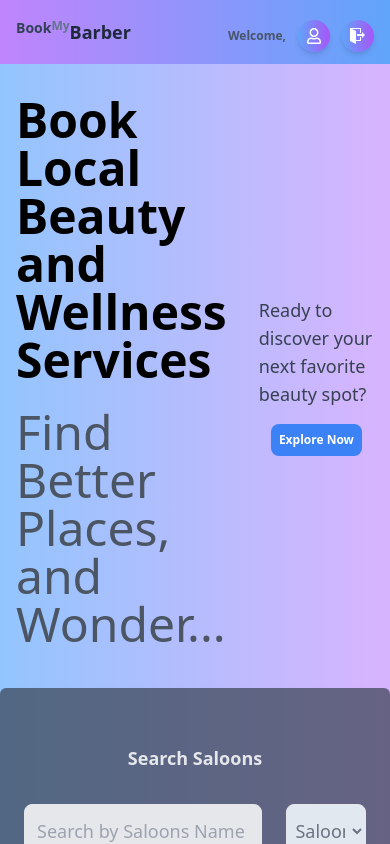
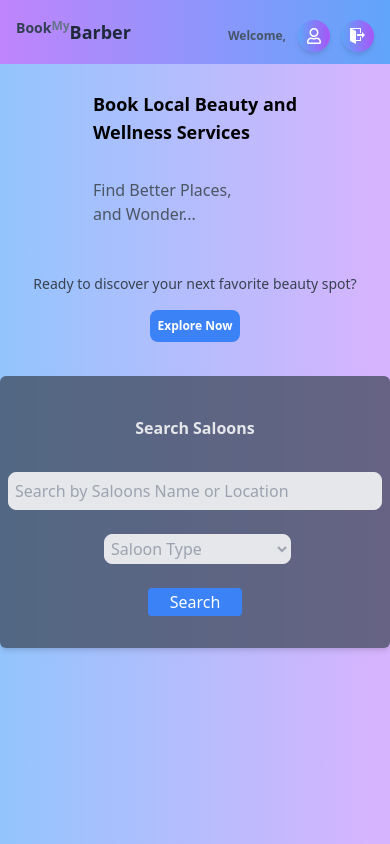
Before and after one commit to prasanth2817/MyBarber-App-Frontend, a React (Vite) app: page /home in a window 390 px wide. Shown: the top 844 px of the page. Built offline with nearby package versions, Linux system fonts and the light colour scheme; no server answers; sample sign-in values are in the browser's storage.

Commit message:
added mobile responsiveness

```diff
--- a/src/Components/Home.jsx
+++ b/src/Components/Home.jsx
@@ -7,7 +7,7 @@ import HomeText from "./HomeText";
 function Home() {
   return (
     <>
-      <section className="bg-gradient-to-r from-blue-300 to-purple-300">
+      <section className="flex flex-col gap-6 bg-gradient-to-r from-blue-300 to-purple-300">
         <HomeText />
         <StoreSearch />
       </section>
--- a/src/Components/HomeText.jsx
+++ b/src/Components/HomeText.jsx
@@ -4,14 +4,14 @@ import { useNavigate } from 'react-router-dom';
 function HomeText() {
     const navigate = useNavigate();
   return (
-    <article className="container mx-auto flex items-center justify-center gap-8 p-4">
-      <div className="flex flex-col text-5xl my-2">
-        <h6 className="font-bold text-black text-justify my-2">
+    <article className="container mx-auto h-72 flex flex-col lg:flex-row items-center justify-center gap-8 p-4">
+      <div className="flex flex-col gap-4 text-base lg:text-5xl my-2">
+        <h6 className="font-bold text-lg lg:text-4xl text-black text-justify my-2">
           Book Local Beauty and
           <br />
           Wellness Services
         </h6>
-        <h1 className="my-4 text-justify text-gray-600">
+        <h1 className="my-2 lg:my-4 text-justify text-gray-600">
           Find Better Places,
           <br />
           and Wonder...
@@ -19,7 +19,7 @@ function HomeText() {
       </div>
       {/* Call to Action Button */}
       <div className="flex flex-col items-center">
-        <p className="text-lg text-gray-700 mb-4">
+        <p className="text-sm lg:text-lg text-gray-700 mb-4">
           Ready to discover your next favorite beauty spot?
         </p>
         <button
--- a/src/Components/SearchStore.jsx
+++ b/src/Components/SearchStore.jsx
@@ -61,35 +61,35 @@ function StoreSearch() {
   };
 
   return (
-    <div className="container mx-auto bg-gray-700 bg-opacity-70 p-6 xl:p-16 rounded-md shadow-md">
-      <h1 className="text-center my-4 text-lg font-bold p-4 text-gray-200">
+    <div className="container mx-auto bg-gray-700 bg-opacity-70 p-2 lg:p-6 xl:p-16 rounded-md shadow-md">
+      <h1 className="text-center my-4 text-base lg:text-lg font-bold p-4 text-gray-200">
         {" "}
         Search Saloons{" "}
       </h1>
-      <div className="flex flex-col justify-center xl:gap-16 md:gap-10">
-        <div className="flex gap-6 field relative">
+      <div className="flex flex-col gap-6 justify-center xl:gap-16 md:gap-10">
+        <div className="flex flex-col lg:flex-row justify-center gap-6 field relative">
           <input
             type="text"
             placeholder="Search by Saloons Name or Location"
             value={query}
             onChange={(e) => setQuery(e.target.value)}
-            className=" w-9/12 p-3 text-lg font-medium border rounded-lg bg-gray-200 text-gray-700 focus:outline-none focus:ring-2 focus:ring-purple-500"
+            className="w-full lg:w-9/12 p-1.5 lg:p-3 text-base lg:text-lg font-medium border rounded-lg bg-gray-200 text-gray-700 focus:outline-none focus:ring-2 focus:ring-purple-500"
           />
           <select
             value={venueType}
             onChange={(e) => setVenueType(e.target.value)}
-            className="w-3/12 p-1 text-lg font-medium  border rounded-lg text-gray-500 bg-slate-200 focus:outline-none focus:ring-2 focus:ring-purple-500"
+            className="w-6/12 lg:w-3/12 ml-24 lg:ml-0 p-0.5 lg:p-1 text-base lg:text-lg font-medium  border rounded-lg text-gray-400 bg-gray-200 focus:outline-none focus:ring-2 focus:ring-purple-500"
           >
             <option value=""> Saloon Type</option>
-            <option className="text-lg font-medium" value="unisex">UniSex</option>
-            <option className="text-lg font-medium" value="womens">Womens</option>
-            <option className="text-lg font-medium" value="mens">Mens</option>
+            <option className="text-base lg:text-lg font-medium" value="unisex">UniSex</option>
+            <option className="text-base lg:text-lg font-medium" value="womens">Womens</option>
+            <option className="text-base lg:text-lg font-medium" value="mens">Mens</option>
           </select>
         </div>
         <div className="flex items-center justify-center">
           <button
             onClick={handleSearch}
-            className={`w-3/12 p-2 text-lg font-medium text-center hover:divide-teal-500 bg-blue-500 text-white rounded ${
+            className={`w-3/12 mb-6 lg:mb-0 p-0.5 lg:p-2 text-base lg:text-lg font-normal lg:font-medium text-center hover:divide-teal-500 bg-blue-500 text-white rounded ${
               isLoading ? "opacity-50 cursor-not-allowed" : ""
             }`}
             disabled={isLoading}
```
